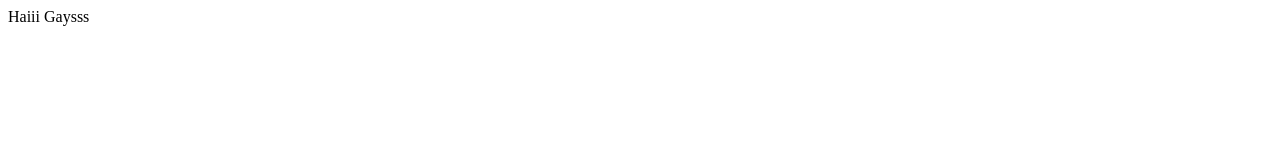
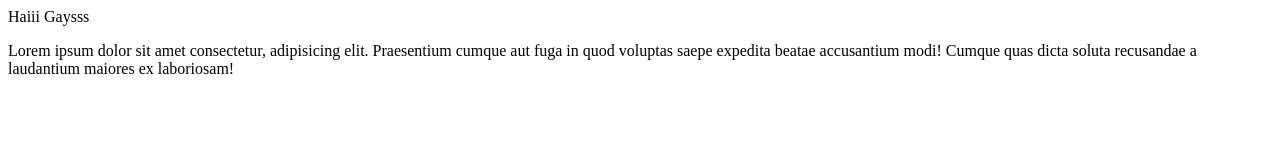
Before and after one commit to rayyanganteng/rayyan-git-test, a plain HTML site: page index.html in a window 1280 px wide. Drawn offline with Linux system fonts and the light colour scheme.

Commit message:
menambahkan lorem

```diff
--- a/index.html
+++ b/index.html
@@ -7,5 +7,6 @@
 </head>
 <body>
     <h>Haiii Gaysss</h>
+    <P>Lorem ipsum dolor sit amet consectetur, adipisicing elit. Praesentium cumque aut fuga in quod voluptas saepe expedita beatae accusantium modi! Cumque quas dicta soluta recusandae a laudantium maiores ex laboriosam!</P>
 </body>
 </html>
```
